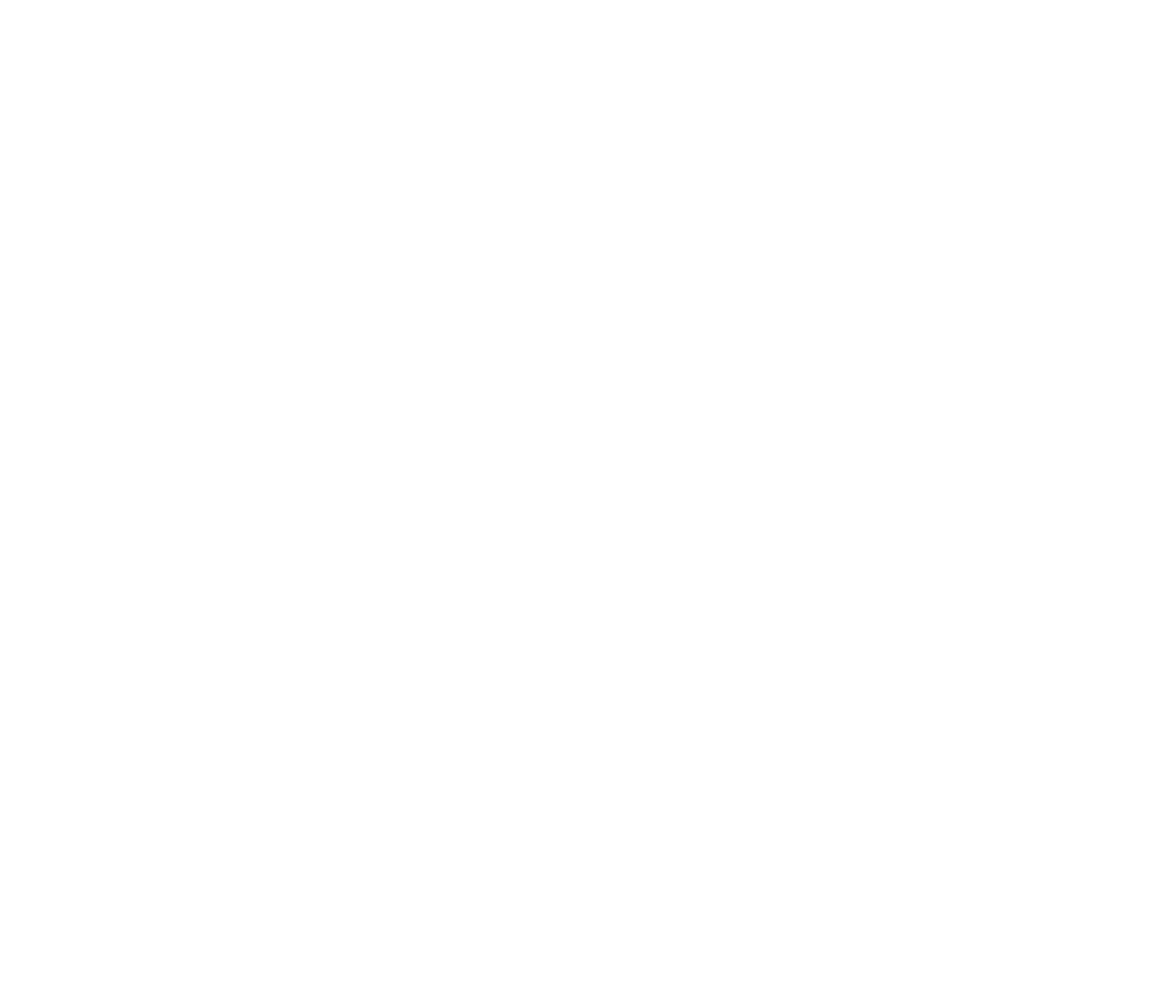
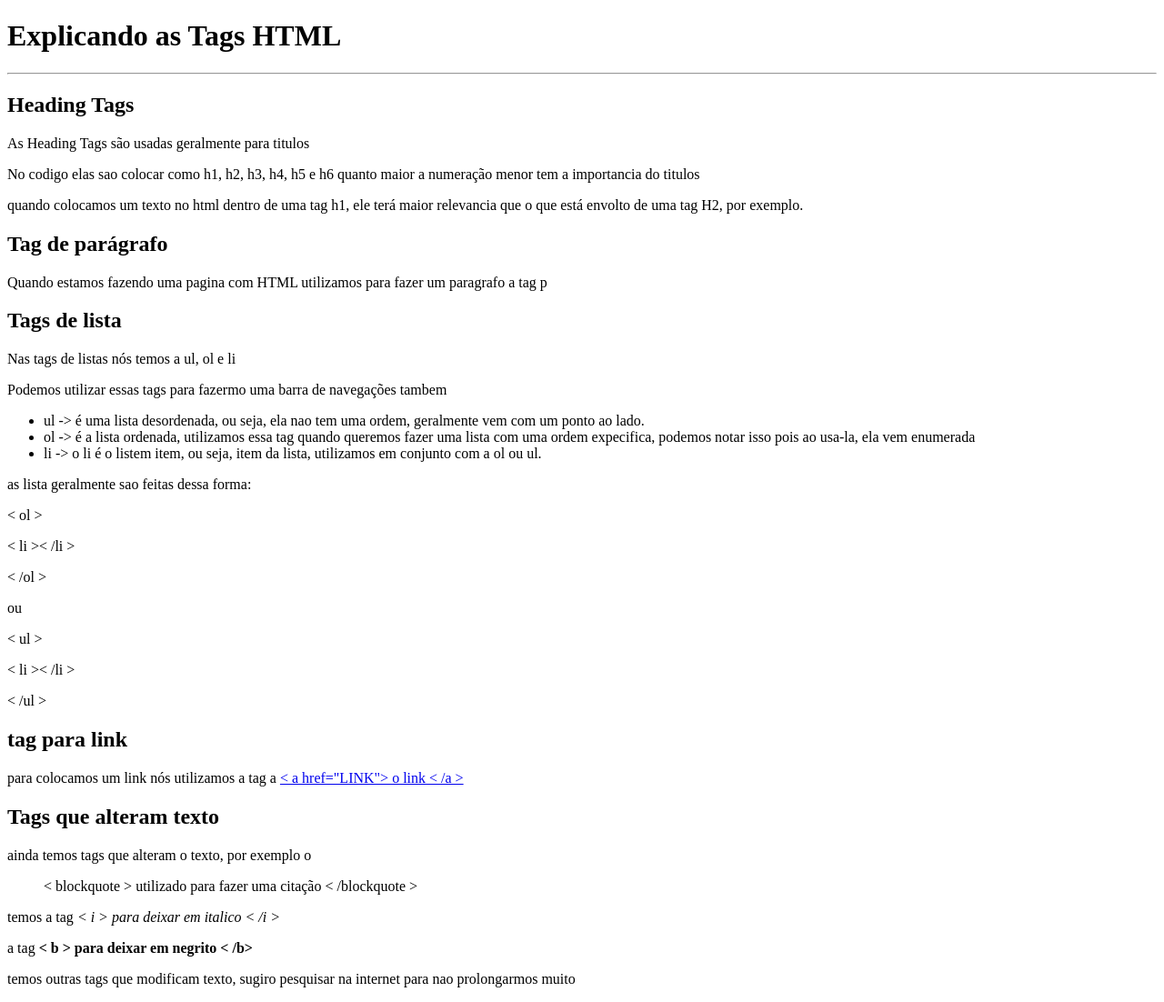
Before and after one commit to Edsaugusto/Primeiro-html-Dio, a plain HTML site: page index.html in a window 1280 px wide. Shown: the whole page at 91% size. Before the commit the page ends 800 px from the top, so only its background shows below. Drawn offline with Linux system fonts and the light colour scheme.

Commit message:
escrevi o corpo do texto

```diff
--- a/index.html
+++ b/index.html
@@ -7,6 +7,37 @@
     <title>O que eu entendi</title>
 </head>
 <body>
+    <h1> Explicando as Tags HTML</h1>
+    <hr \>
 
+    <h2> Heading Tags</h2>
+    <p> As Heading Tags são usadas geralmente para titulos</p>
+    <p> No codigo elas sao colocar como h1, h2, h3, h4, h5 e h6 quanto maior a numeração menor tem a importancia do titulos</p>
+    <p> quando colocamos um texto no html dentro de uma tag h1, ele terá maior relevancia que o que está envolto de uma tag H2, por exemplo.</p>
+    <h2> Tag de parágrafo</h2>
+    <p> Quando estamos fazendo uma pagina com HTML utilizamos para fazer um paragrafo a tag p</p>
+    <h2>Tags de lista</h2>
+    <p> Nas tags de listas nós temos a ul, ol e li</p>
+    <p>Podemos utilizar essas tags para fazermo uma barra de navegações tambem</p>
+    <ul>
+        <li>ul -> é uma lista desordenada, ou seja, ela nao tem uma ordem, geralmente vem com um ponto ao lado.</li>
+        <li>ol -> é a lista ordenada, utilizamos essa tag quando queremos fazer uma lista com uma ordem expecifica, podemos notar isso pois ao usa-la, ela vem enumerada</li>
+        <li>li -> o li é o listem item, ou seja, item da lista, utilizamos em conjunto com a ol ou ul.</li>
+    </ul>
+    <p> as lista geralmente sao feitas dessa forma:</p>
+    <p> < ol ></p>
+    <p>< li >< /li ></p>
+    <p>< /ol ></p>
+    <p>ou</p>
+    <p> < ul ></p>
+    <p>< li >< /li ></p>
+    <p>< /ul ></p>
+    <h2> tag para link</h2>
+    <p> para colocamos um link nós utilizamos a tag a <a href="#"> < a href="LINK"> o link < /a ></a></p>
+    <h2>Tags que alteram texto</h2>
+    <p> ainda temos tags que alteram o texto, por exemplo o <blockquote> < blockquote > utilizado para fazer uma citação < /blockquote ></blockquote></p>
+    <p> temos a tag <i>< i > para deixar em italico < /i ></i></p>
+    <p> a tag <b>< b > para deixar em negrito < /b> </b></p>
+    <p>temos outras tags que modificam texto, sugiro pesquisar na internet para nao prolongarmos muito </p>
 </body>
 </html>
```
